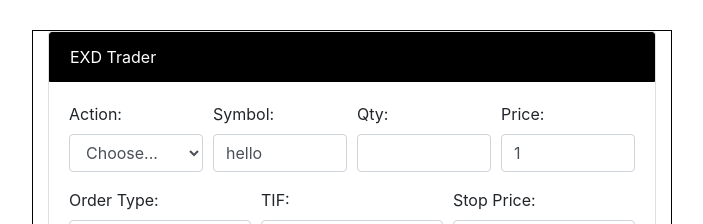
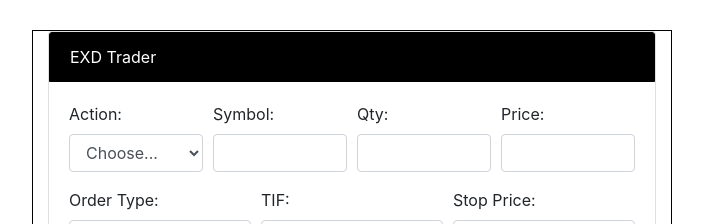
Before and after one commit to AlexanderChene/EXD_trader_frontend, a React (Create React App) app: page / in a window 1280 px wide. Shown: the top 224 px of the page, without its empty margins (288-991 px from the left). Built offline with nearby package versions, Linux system fonts and the light colour scheme.

Commit message:
react form

```diff
--- a/src/components/OrderBlotter.js
+++ b/src/components/OrderBlotter.js
@@ -1,5 +1,5 @@
 import React from 'react';
-import { Card, Form, Button, Col } from 'react-bootstrap';
+import { Card } from 'react-bootstrap';
 import 'bootstrap/dist/css/bootstrap.min.css';
 
 class OrderBlotter extends React.Component{
--- a/src/components/OrderEntry.js
+++ b/src/components/OrderEntry.js
@@ -4,60 +4,85 @@ import 'bootstrap/dist/css/bootstrap.min.css';
 
 
 class OrderEntry extends React.Component {
+    constructor(props){
+        super(props);
+        this.state = {
+            order: {
+                action: '',
+                symbol :'',
+                qty:'',
+                orderType:'',
+                tif:'',
+                price:'',
+                stopPrice:'',
+                comment:''
+            }
+
+        }
+        this.handleOnchange = this.handleOnchange.bind(this);
+    }
+
+    handleOnchange(e){
+        let newOrder = {...this.state.order};
+        newOrder[e.target.id] = e.target.value;
+        this.setState({
+            order: newOrder
+        })
+    }
     render() {
         return (<Card>
             <Card.Header style={{ border: '1px solid black', backgroundColor: 'black', color: 'white'}}>EXD Trader</Card.Header>
             <Card.Body>
                 <Form>
                     <Form.Row>
-                        <Form.Group as={Col} controlId="formGridEmail">
+                        <Form.Group as={Col} >
                             <Form.Label>Action:</Form.Label>
-                            <Form.Control as="select" value="Choose...">
-                                <option>Choose...</option>
-                                <option>Buy</option>
-                                <option>Sell</option>
+                            <Form.Control as="select" value={this.state.order.action} onChange={this.handleOnchange} id={"action"}>
+                                <option value="">Choose...</option>
+                                <option value="buy">Buy</option>
+                                <option value="sell">Sell</option>
                             </Form.Control>
                         </Form.Group>
-                        <Form.Group as={Col} controlId="formGridEmail">
+                        <Form.Group as={Col}>
                             <Form.Label>Symbol:</Form.Label>
-                            <Form.Control value={'hello'}/>
+                            <Form.Control value={this.state.order.symbol} onChange={this.handleOnchange} id={"symbol"}/>
                         </Form.Group>
-                        <Form.Group as={Col} controlId="formGridEmail">
+                        <Form.Group as={Col}>
                             <Form.Label>Qty:</Form.Label>
-                            <Form.Control type="Number" />
+                            <Form.Control type="Number" value={this.state.order.qty} onChange={this.handleOnchange} id={"qty"}/>
                         </Form.Group>
-                        <Form.Group as={Col} controlId="formGridEmail">
+                        <Form.Group as={Col}>
                             <Form.Label>Price:</Form.Label>
-                            <Form.Control type="Number" value={1}/>
+                            <Form.Control type="Number" value={this.state.order.price} onChange={this.handleOnchange} id={"price"}/>
                         </Form.Group>
                     </Form.Row>
                     <Form.Row>
-                        <Form.Group as={Col} controlId="formGridEmail">
+                        <Form.Group as={Col}>
                             <Form.Label>Order Type:</Form.Label>
-                            <Form.Control as="select" value="Choose...">
-                                <option>Choose...</option>
-                                <option>Market</option>
-                                <option>Limit</option>
+                            <Form.Control as="select" value={this.state.order.orderType} onChange={this.handleOnchange} id={"orderType"}>
+                                <option value="">Choose...</option>
+                                <option value="Market">Market</option>
+                                <option value="Limit">Limit</option>
                             </Form.Control>
                         </Form.Group>
-                        <Form.Group as={Col} controlId="formGridEmail">
+                        <Form.Group as={Col}>
                             <Form.Label>TIF:</Form.Label>
-                            <Form.Control as="select" value="Choose...">
-                                <option>Choose...</option>
-                                <option>IOC</option>
-                                <option>GTC</option>
-                                <option>FOK</option>
+                            <Form.Control as="select" value={this.state.order.tif} onChange={this.handleOnchange} id={"tif"}>
+                                <option value="">Choose...</option>
+                                <option value="IOC">IOC</option>
+                                <option value="GTC">GTC</option>
+                                <option value="Limit">FOK</option>
                             </Form.Control>
                         </Form.Group>
-                        <Form.Group as={Col} controlId="formGridEmail">
+                        <Form.Group as={Col} controlId="stopPrice">
                             <Form.Label>Stop Price:</Form.Label>
-                            <Form.Control type="Number" />
+                            <Form.Control type="Number" value={this.state.order.stopPrice} onChange={this.handleOnchange} id={"stopPrice"}/>
                         </Form.Group>
                     </Form.Row>
                     <Form.Row>
-                        <Form.Group controlId="exampleForm.ControlTextarea1">
+                        <Form.Group controlId="comment">
                             <Form.Label>Example textarea</Form.Label>
-                            <Form.Control as="textarea" rows="3" />
+                            <Form.Control as="textarea" rows="3" value={this.state.order.comment} onChange={this.handleOnchange} id={"comment"}/>
                         </Form.Group>
                     </Form.Row>
 
```
